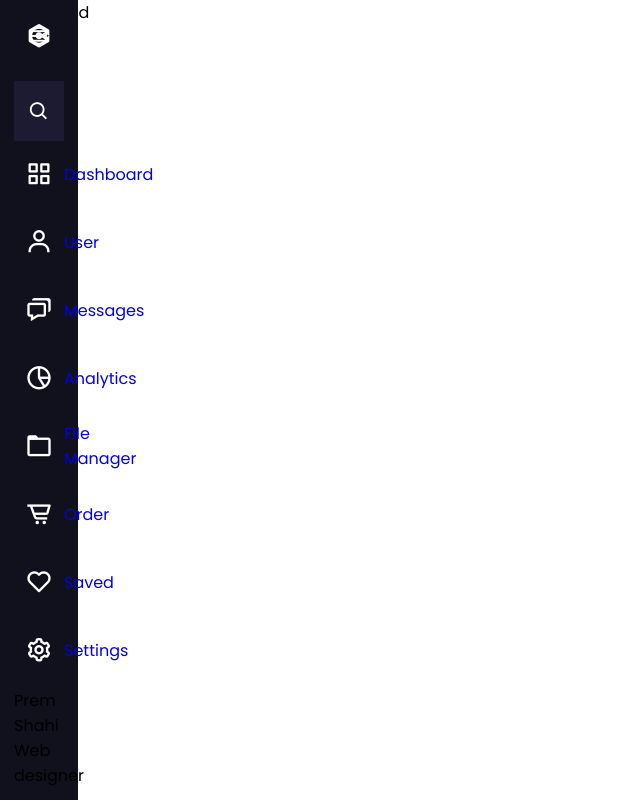
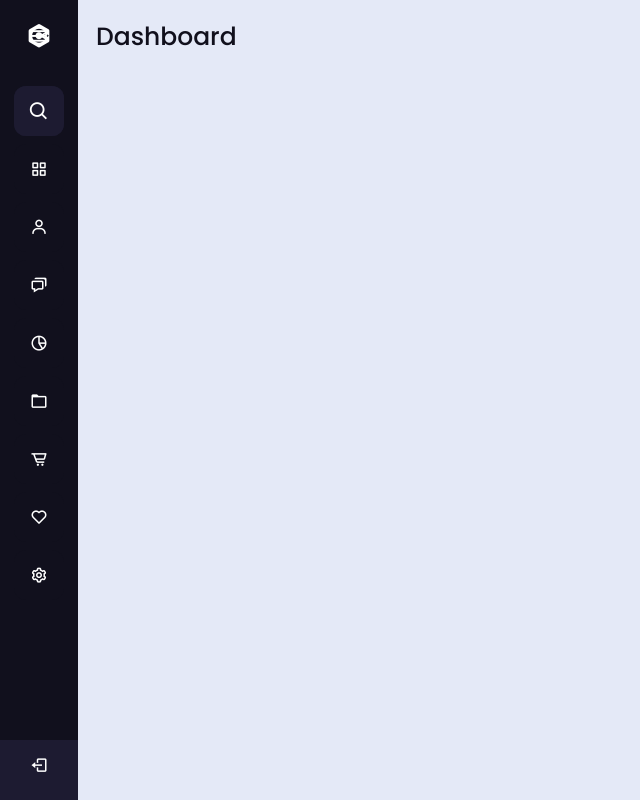
Before and after one commit to VladislavMolodtsov/Navbar, a plain HTML site: page index.html in a window 1280 px wide. Shown: the whole page, without its empty margins (0-640 px from the left). Drawn offline with nearby package versions, Linux system fonts and the light colour scheme.

Commit message:
modified css

```diff
--- a/style.css
+++ b/style.css
@@ -167,3 +167,121 @@
 .sidebar li a:hover {
     background: #fff;
 }
+
+.sidebar li a .links_name {
+    color: #fff;
+    font-size: 15px;
+    font-weight: 400;
+    white-space: nowrap;
+    opacity: 0;
+    pointer-events: none;
+    transition: 0.4s;
+}
+
+.sidebar.open li a .links_name {
+    opacity: 1;
+    pointer-events: auto;
+}
+
+.sidebar li a:hover .links_name,
+.sidebar li a:hover i {
+    transition: all 0.5s ease;
+    color: #11101d;
+}
+
+.sidebar li i {
+    height: 50px;
+    line-height: 50px;
+    font-size: 18px;
+    border-radius: 12px;
+}
+
+.sidebar li.profile{
+    position: fixed;
+    height: 60px;
+    width: 78px;
+    left: 0;
+    bottom: -8px;
+    padding: 10px 14px;
+    background: #1d1b31;
+    transition: all 0.5s ease;
+    overflow: hidden;
+}
+
+.sidebar.open li.profile {
+    width: 250px;
+}
+
+
+.sidebar li .profile-details {
+    display: flex;
+    align-items: center;
+    flex-wrap: nowrap;
+}
+
+.sidebar li img {
+    height: 45px;
+    width: 45px;
+    object-fit: cover;
+    border-radius: 6px;
+    margin-right: 10px;
+}
+
+.sidebar li.profile .name,
+.sidebar li.profile .job {
+    font-size: 15px;
+    font-weight: 400;
+    color: #fff;
+    white-space: nowrap;
+}
+
+.sidebar li.profile .job {
+    font-size: 12px;
+}
+
+.sidebar .profile #log_out {
+    position: absolute;
+    top: 50%;
+    right: 0;
+    transform: translateY(-50%);
+    background: #1d1b31;
+    width: 100%;
+    height: 60px;
+    border-radius: 0px;
+    transition: all 0.5s ease;
+}
+
+.sidebar.open .profile #log_out {
+    width: 50px;
+    background: none;
+}
+
+.home-section {
+    position: relative;
+    background: #e4e9f7;
+    min-height: 100vh;
+    top: 0;
+    left: 78px;
+    width: calc(100% - 78px);
+    transition: all 0.5s ease;
+    z-index: 3;
+}
+
+.sidebar.open ~ .home-section {
+    left: 250px;
+    width: calc(100% - 250px);
+}
+
+.home-section .text {
+    display: inline-block;
+    color: #11101d;
+    font-size: 25px;
+    font-weight: 500;
+    margin: 18px;
+}
+
+@media screen and (max-width: 420px) {
+    .sidebar li .tooltip {
+        display: none;
+    }
+}
```
